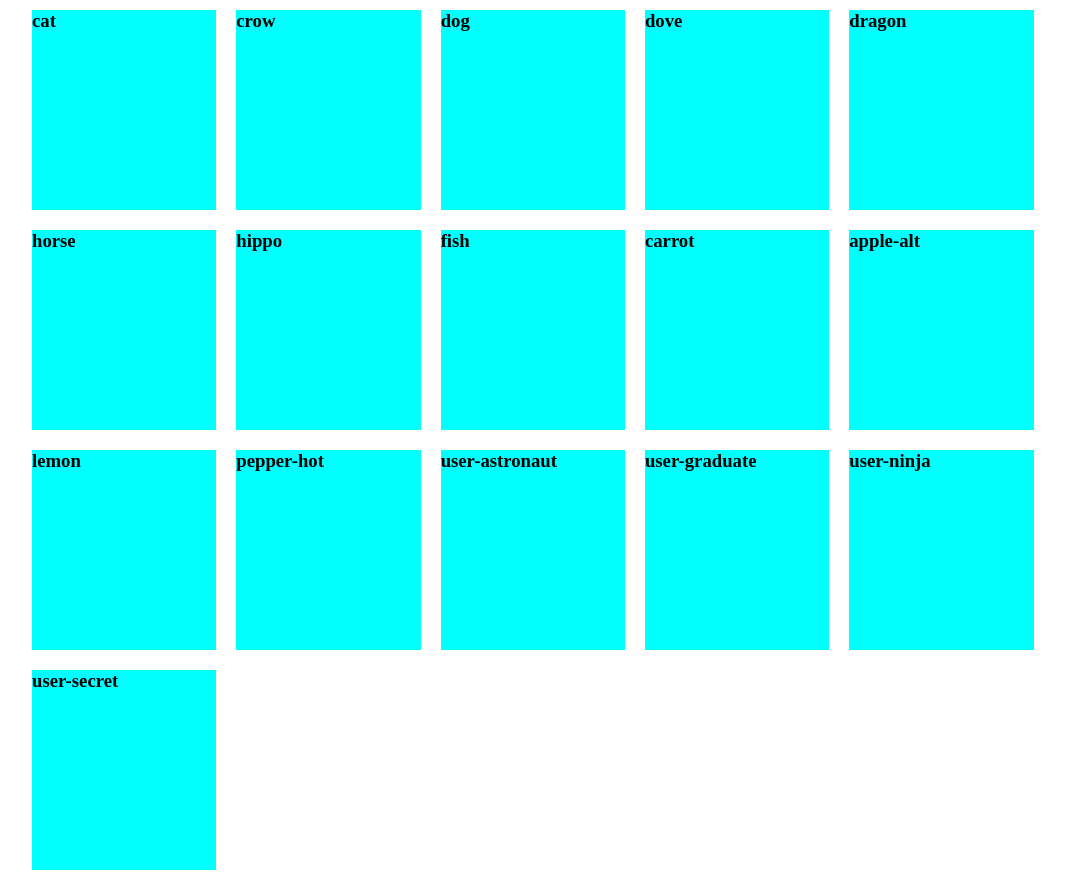
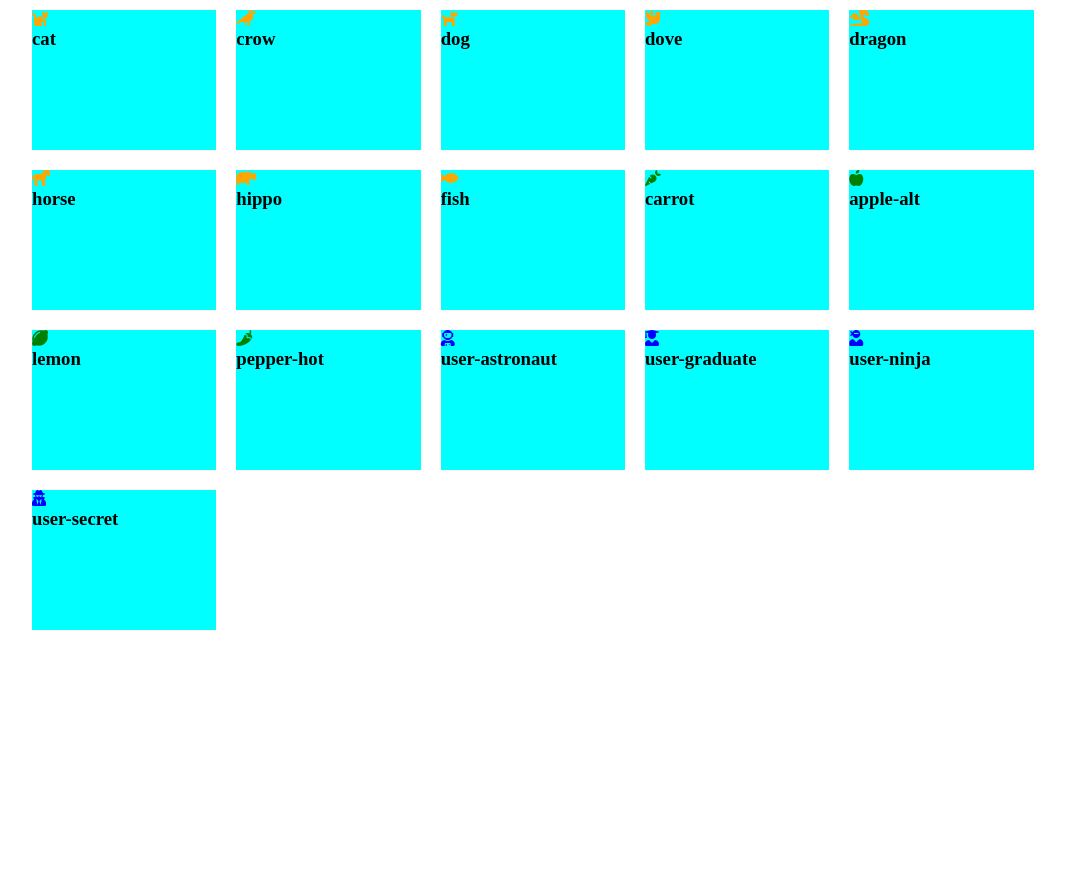
Before and after one commit to capdavide278/js-es6-icons, a plain HTML site: page index.html in a window 1280 px wide. Shown: the whole page, without its empty margins (106-1171 px from the left). After the commit the page ends 800 px from the top, so only its background shows below. Drawn offline with Linux system fonts and the light colour scheme.

Commit message:
inserimento icone

```diff
--- a/data.js
+++ b/data.js
@@ -113,13 +113,21 @@ const icone = [
 	}
 ];
 
+
 let container = document.querySelector(".container");
 for (let i = 0; i < 16; i++) {
 
-    const sfondo = document.createElement("div");
+    let sfondo = document.createElement("div");
     sfondo.classList.add("sfondo");
     container.append(sfondo);
 
+	let icona = document.createElement("i");
+	/* console.log(icona) */
+
+	icona.classList.add(icone[i].family);
+    icona.classList.add(icone[i].prefix + icone[i].name);
+	icona.classList.add(icone[i].color);
+    sfondo.append(icona);
 
     let nomiEl = icone[i];
     let text = document.createElement("h3");
--- a/style.css
+++ b/style.css
@@ -6,7 +6,7 @@
 
 .sfondo {
     background-color: aqua;
-    height: 200px;
+    height: 140px;
     width: 18%;
     margin: 10px;
 }
@@ -17,3 +17,15 @@
     display: flex;
     flex-wrap: wrap;
 }
+
+.blue{
+    color: blue;
+}
+
+.green{
+    color: green;
+}
+
+.orange{
+    color: orange;
+}
```
